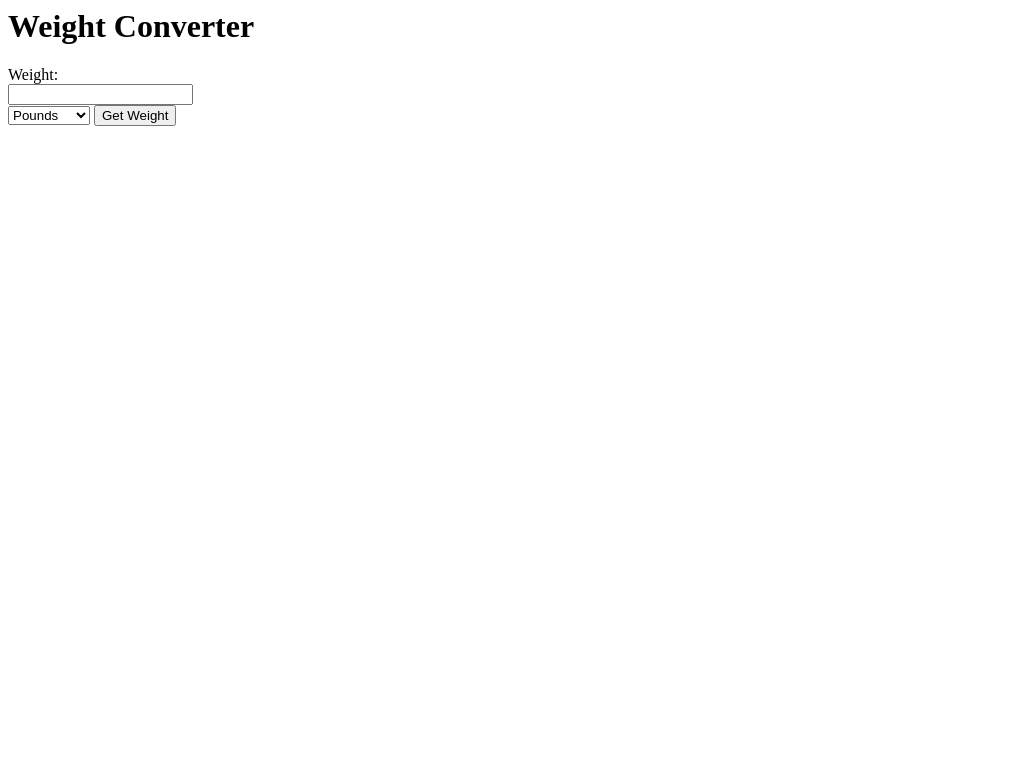
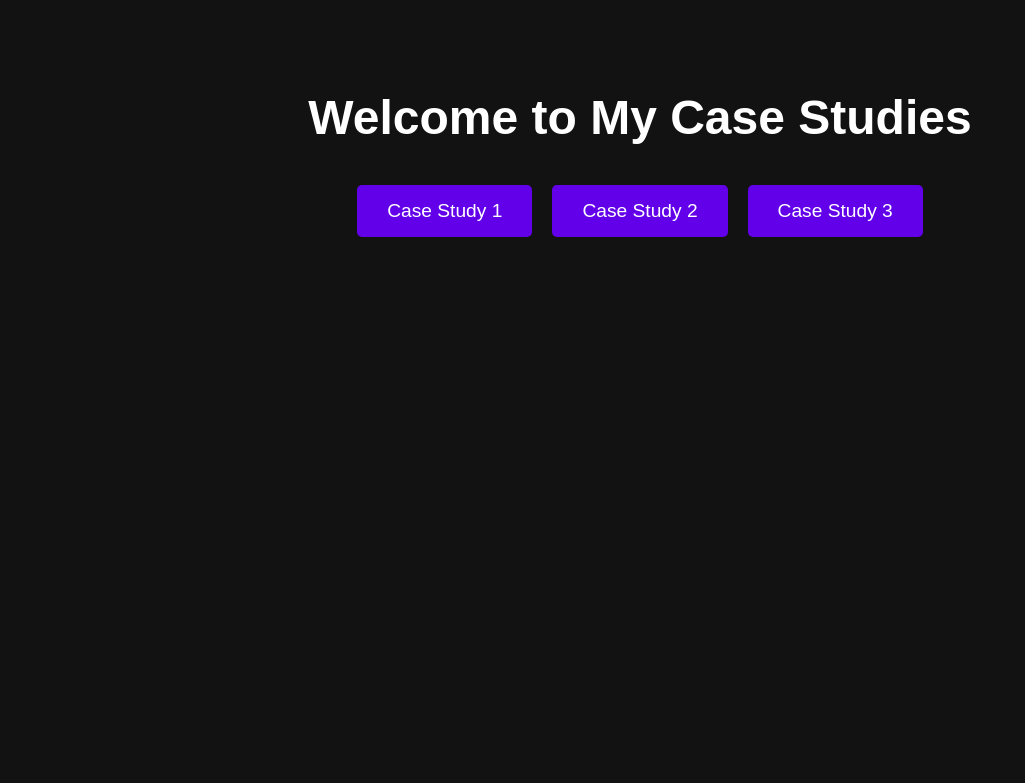
Before and after one commit to ViktoriiaSytnik/internship_app, a Flask app: page / in a window 1280 px wide. Shown: the top 783 px of the page, without its empty margins (0-1025 px from the left). Run offline with Flask 3, Linux system fonts and the light colour scheme.

Commit message:
Updated index.html and app

```diff
--- a/app.py
+++ b/app.py
@@ -1,31 +1,10 @@
-from flask import Flask, render_template, request
-
-
-def convert(weight, unit):
-    if unit == "pounds":
-        weight = round(float(weight) / 2.205, 2)
-        unit = "kilograms"
-    elif unit == "kilograms":
-        weight = round(float(weight) * 2.205, 2)
-        unit = "pound"
-
-    return weight, unit
-
+from flask import Flask, render_template
 
 app = Flask(__name__)
 
-
-@app.route('/', methods=['POST', 'GET'])
-def index():
-    if request.method == 'POST':
-        weight = request.form['weight']
-        unit = request.form['unit']
-        print(f"{weight} {unit}")
-        weight, unit = convert(weight, unit)
-        return render_template('index.html', weight=weight, unit=unit)
-    else:
-        return render_template('index.html')
-
+@app.route('/')
+def home():
+    return render_template('index.html')
 
 if __name__ == "__main__":
     app.run(debug=True)
--- a/templates/index.html
+++ b/templates/index.html
@@ -1,16 +1,47 @@
-{% extends 'base.html' %}
-{% block header %}<title>CLarity Coders!!!!</title>{% endblock %}
-{% block body %}
-<h1>Weight Converter</h1>
-<form action="/" method="POST">
-    <label for="weight">Weight:</label><br>
-    <input type="text" id="weight" name="weight"><br>
-    <select name="unit" id="unit">
-        <option value="pounds">Pounds</option>
-        <option value="kilograms">Kilograms</option>
-    </select>
-    <input type="submit" value="Get Weight">
-</form>
-{{ weight }}
-{{ unit }}
-{% endblock %}
+<!DOCTYPE html>
+<html lang="en">
+<head>
+    <meta charset="UTF-8">
+    <meta name="viewport" content="width=device-width, initial-scale=1.0">
+    <title>My Case Studies</title>
+    <style>
+        body {
+            background-color: #121212; /* Dark background */
+            color: white; /* White text */
+            font-family: Arial, sans-serif;
+            text-align: center;
+            padding: 50px;
+        }
+        h1 {
+            font-size: 3em;
+            margin-bottom: 40px;
+        }
+        .button-container {
+            display: flex;
+            justify-content: center;
+            gap: 20px;
+        }
+        .button-container button {
+            background-color: #6200ea; /* Purple background */
+            border: none;
+            padding: 15px 30px;
+            color: white;
+            font-size: 1.2em;
+            cursor: pointer;
+            border-radius: 5px;
+            transition: background-color 0.3s ease;
+        }
+        .button-container button:hover {
+            background-color: #3700b3; /* Darker purple on hover */
+        }
+    </style>
+</head>
+<body>
+    <h1>Welcome to My Case Studies</h1>
+    <div class="button-container">
+        <button onclick="window.location.href='/case-study-1'">Case Study 1</button>
+        <button onclick="window.location.href='/case-study-2'">Case Study 2</button>
+        <button onclick="window.location.href='/case-study-3'">Case Study 3</button>
+    </div>
+</body>
+</html>
```
